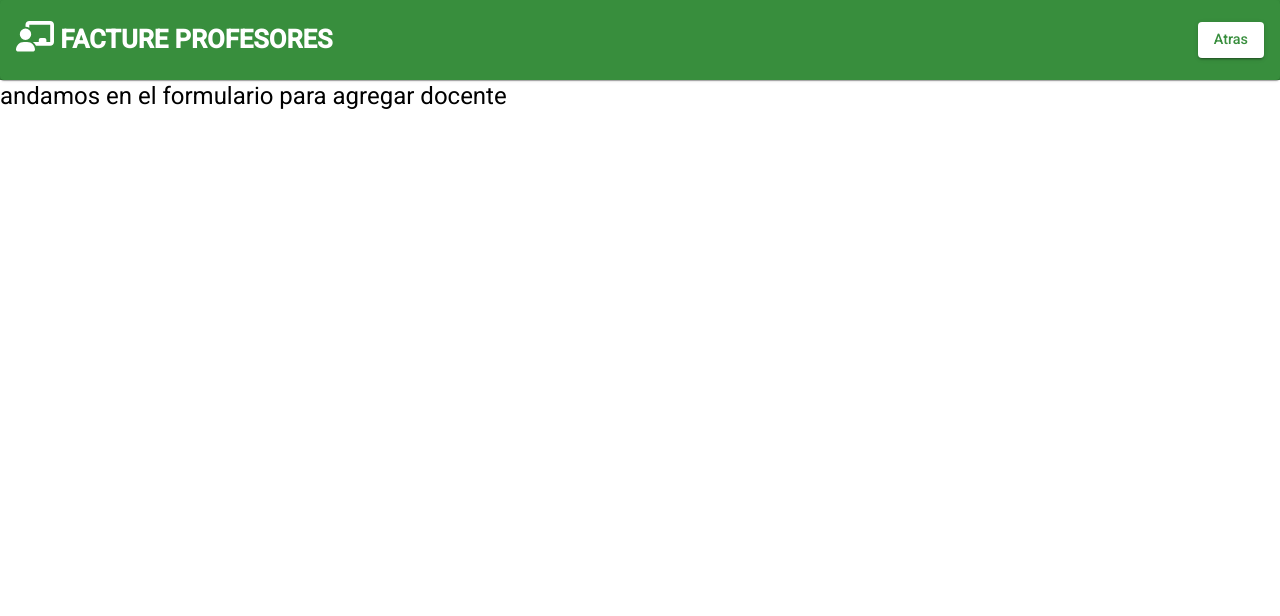
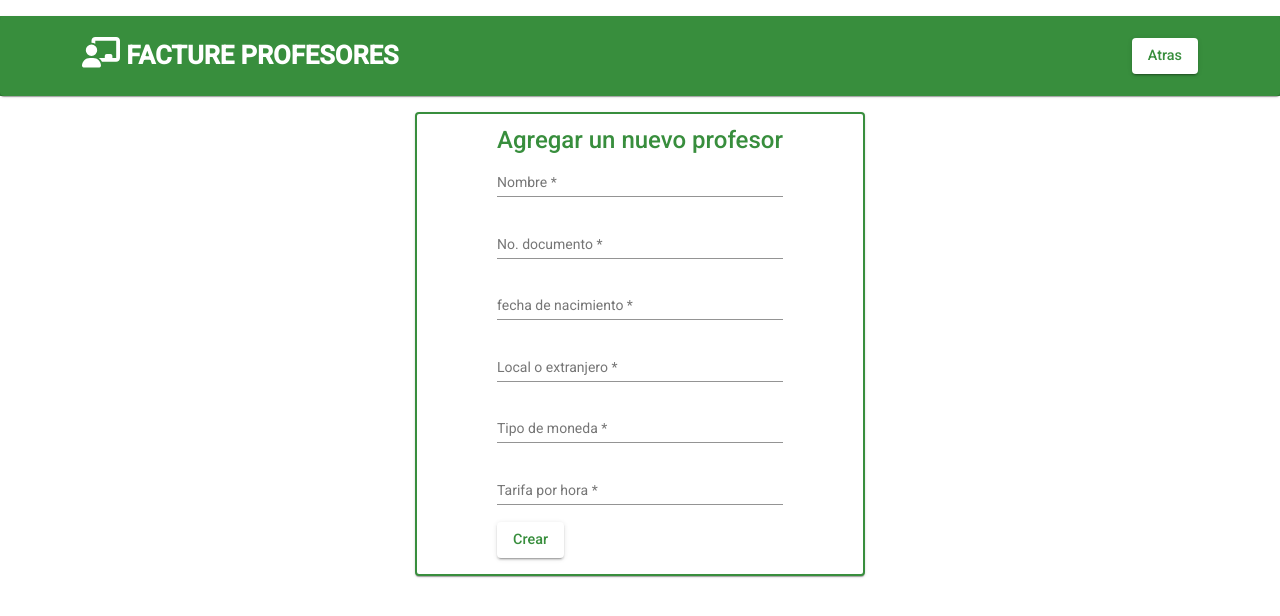
Before and after one commit to Sebastian-RP/facture-profesores-front, an Angular app: page /agregar-instructor in a window 1280 px wide. Shown: the top 616 px of the page. Built offline with nearby package versions, Linux system fonts and the light colour scheme.

Commit message:
static form add-instructor, with simple validation

```diff
--- a/src/app/components/add-instructor/add-instructor.component.html
+++ b/src/app/components/add-instructor/add-instructor.component.html
@@ -12,7 +12,52 @@
             </div>
         </mat-card>
     </header>
-    <div class="body-container">
-        <h1>andamos en el formulario para agregar docente</h1>
+    <div class="body-container" >
+        <div class="form-container" fxLayout="column" fxLayoutAlign="start center">
+            <mat-card fxLayout="column">
+                <mat-card-title>
+                    Agregar un nuevo profesor
+                </mat-card-title>
+
+                <mat-card-content >
+                    <form [formGroup]="instructorsForm" (ngSubmit)="submit()">
+                        <div fxLayout="row" fxLayout="column" fxLayoutGap="25px" fxLayoutGap="5px">
+                            <mat-form-field>
+                                <mat-label>Nombre</mat-label>
+                                <input matInput formControlName="name">
+                            </mat-form-field>
+
+                            <mat-form-field>
+                                <mat-label>No. documento</mat-label>
+                                <input matInput formControlName="uin">
+                            </mat-form-field>
+
+                            <mat-form-field>
+                                <mat-label>fecha de nacimiento</mat-label>
+                                <input matInput formControlName="birth">
+                            </mat-form-field>
+
+                            <mat-form-field>
+                                <mat-label>Local o extranjero</mat-label>
+                                <input matInput formControlName="type">
+                            </mat-form-field>
+
+                            <mat-form-field>
+                                <mat-label>Tipo de moneda</mat-label>
+                                <input matInput formControlName="currency">
+                            </mat-form-field>
+
+                            <mat-form-field>
+                                <mat-label>Tarifa por hora</mat-label>
+                                <input matInput formControlName="price">
+                            </mat-form-field>
+                        </div>
+                        <div fxLayout="row" fxLayout.xs="column" fxLayoutGap="25px" fxLayoutAling="end">
+                            <button mat-raised-button type="submit">Crear</button>
+                        </div>
+                    </form>
+                </mat-card-content>
+            </mat-card>
+        </div>
     </div>
 </div>
--- a/src/app/components/add-instructor/add-instructor.component.scss
+++ b/src/app/components/add-instructor/add-instructor.component.scss
@@ -31,3 +31,14 @@ mat-card button{
 .body-container{
     height: 100%;
 }
+
+.body-container{
+    height: 100%;
+}
+
+mat-card{
+    color: #388E3D;
+    margin-top: 1rem;
+    padding: 1rem 5rem;
+    border: solid 2px #388E3D;
+}
--- a/src/app/components/add-instructor/add-instructor.component.ts
+++ b/src/app/components/add-instructor/add-instructor.component.ts
@@ -1,5 +1,5 @@
 import { Component, OnInit } from '@angular/core';
-
+import { FormControl, FormGroup, Validators } from '@angular/forms';
 @Component({
   selector: 'app-add-instructor',
   templateUrl: './add-instructor.component.html',
@@ -7,9 +7,27 @@ import { Component, OnInit } from '@angular/core';
 })
 export class AddInstructorComponent implements OnInit {
 
+  public instructorsForm!: FormGroup;
+
   constructor() { }
 
   ngOnInit(): void {
+    this.buildForm();
+  }
+
+  buildForm() {
+    this.instructorsForm = new FormGroup({
+      name: new FormControl('', [Validators.required]),
+      uin: new FormControl('', [Validators.required]),
+      birth: new FormControl('', [Validators.required]),
+      type: new FormControl('', [Validators.required]),
+      currency: new FormControl('', [Validators.required]),
+      price: new FormControl('', [Validators.required]),
+    })
+  }
+
+  submit(){
+    console.log(this.instructorsForm.value);
   }
 
 }
```
Also changed, not shown: src/app/app.module.ts (+7 -1 lines).
